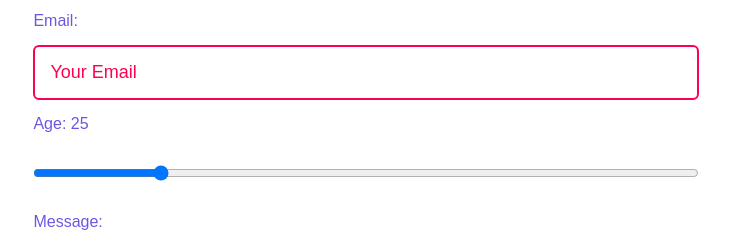
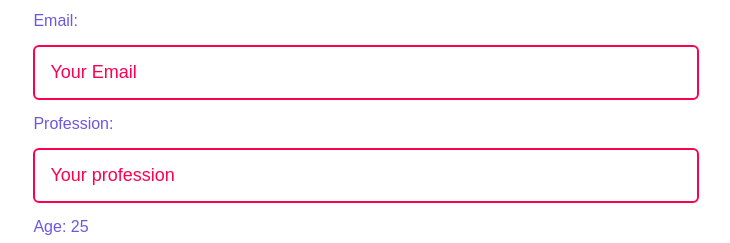
Before and after one commit to MeetuPatel/meetupatel.github.io, a plain HTML site: page index.html in a window 1280 px wide. Shown: the part 2515-2758 px from the top of the page, 453-1183 px from the left. Drawn offline with nearby package versions, Linux system fonts and the light colour scheme.

Commit message:
added-profession

```diff
--- a/index.html
+++ b/index.html
@@ -251,6 +251,8 @@
                     <input id="name" type="text" name="name" placeholder="Your Name" required>
                     <label for="email">Email:</label>
                     <input id="email" type="text" name="email" placeholder="Your Email" required>
+                    <label for="profession">Profession:</label>
+                    <input id="profession" type="text" name="profession" placeholder="Your profession" required>
                     <label for="slider"><p>Age: <span id="age"></span></p></label>
                     <input id="slider" type="range" min="10" max="100" value="25">
                     <label for="message">Message:</label>
```
